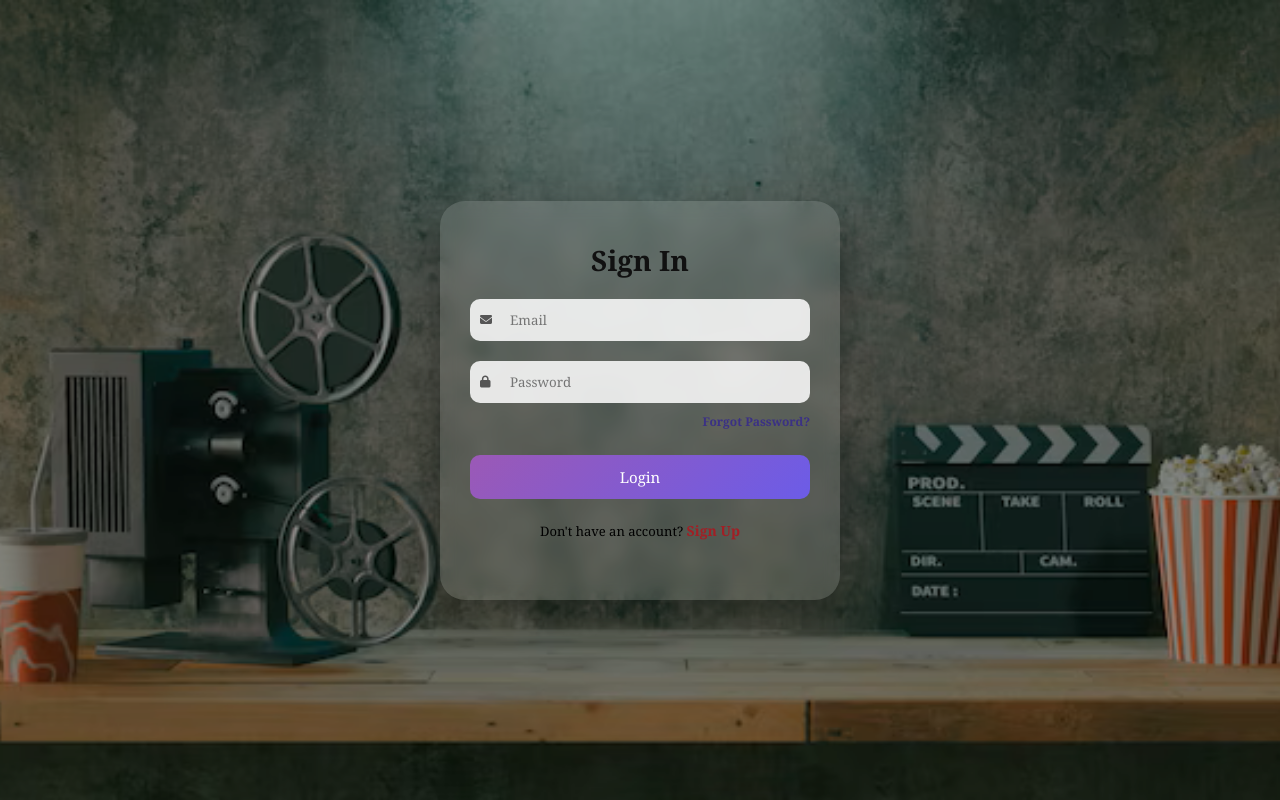
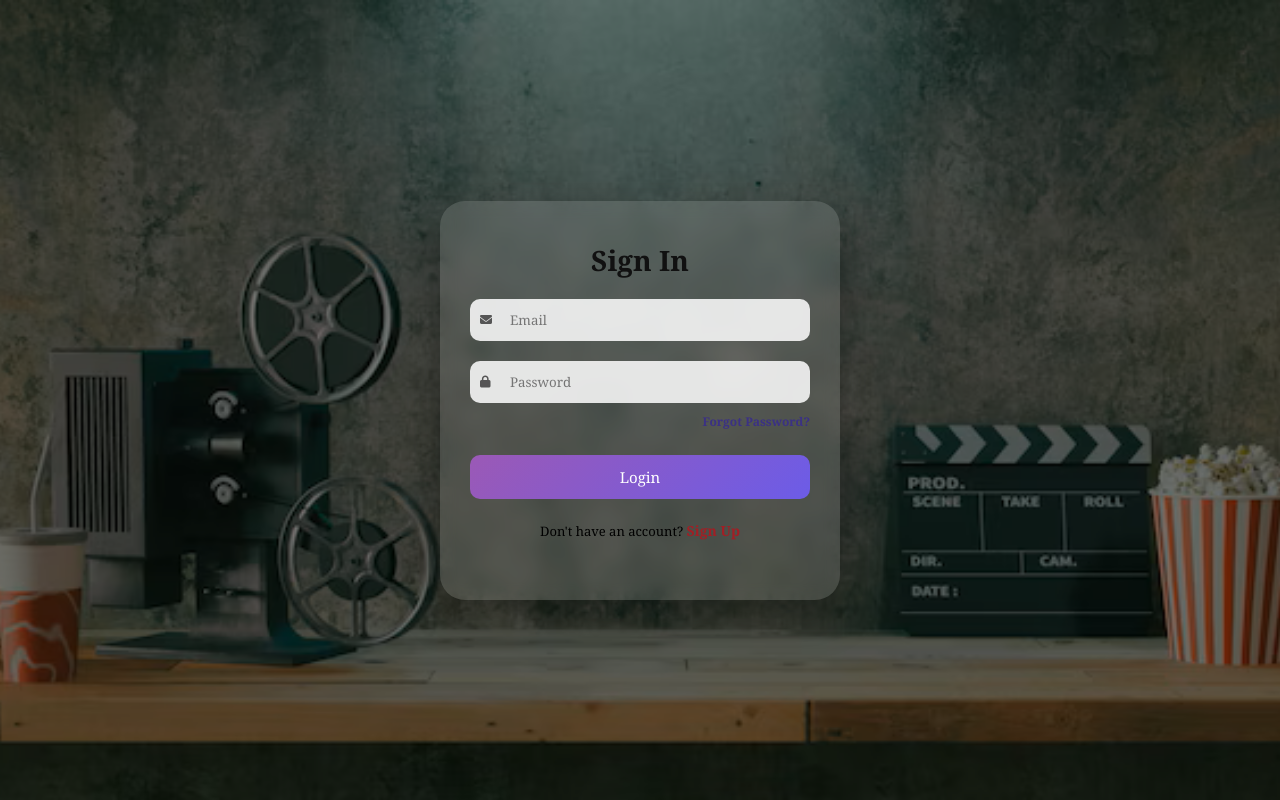
Before and after one commit to Jake-Davis01/Movie-Ratings, a website: page FrontEnd/Login.html in a window 1280 px wide. Drawn offline with Linux system fonts and the light colour scheme.

Commit message:
Final changes for frontend

```diff
--- a/FrontEnd/Styles/loginsignup.css
+++ b/FrontEnd/Styles/loginsignup.css
@@ -27,7 +27,7 @@ body::before{
   position:fixed;
   inset:0;
 
-  background:rgba(0,0,0,0.4);
+  background:rgba(0,0,0,0.5);
 
   z-index:-1;
 }
```
